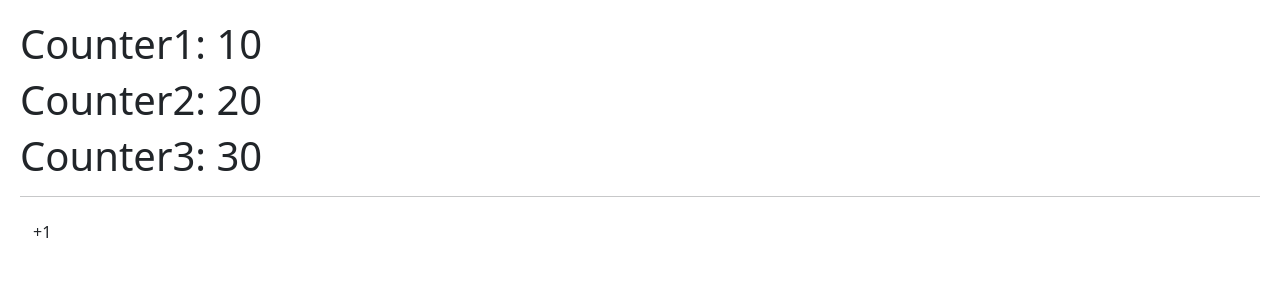
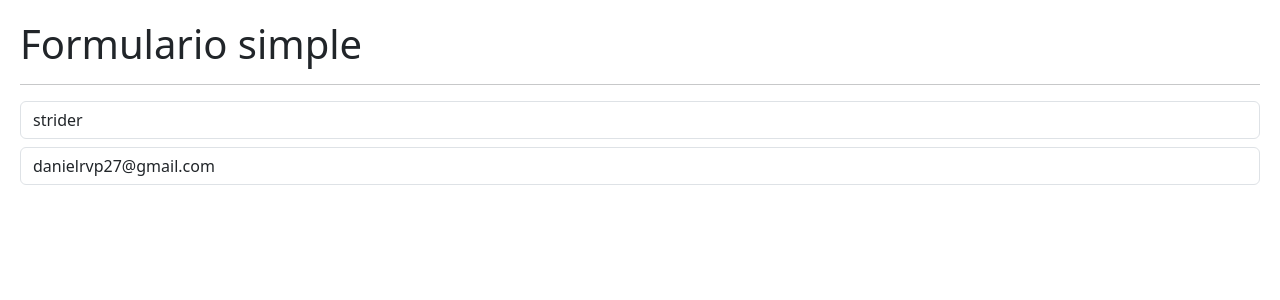
Before and after one commit to DanielVldz/React-C-S9-Gral-Hooks, a React (Vite) app: page / in a window 1280 px wide. Shown: the top 300 px of the page. Built offline with nearby package versions, Linux system fonts and the light colour scheme.

Commit message:
Creacion hook useCounter. uso useState, useEffect

```diff
--- /dev/null
+++ b/src/01-useState/CounterWithCustomHook.jsx
@@ -0,0 +1,15 @@
+import { useCounter } from "../hooks/useCounter"
+
+export const CounterWithCustomHook = () => {
+
+    const {counter, increment, decrement, reset} = useCounter();
+  return (
+    <>
+        <h1>Counter with Hook: {counter}</h1>
+        <hr/>
+        <button className="btn btn-primary" onClick={() => increment(2)}>+1</button>
+        <button className="btn btn-primary" onClick={reset}>Reset</button>
+        <button className="btn btn-primary" onClick={() => decrement(2)}>-1</button>
+    </>
+  )
+}
--- /dev/null
+++ b/src/03-useEffect/SimpleForm.jsx
@@ -0,0 +1,48 @@
+import { useEffect, useState } from "react"
+
+export const SimpleForm = () => {
+
+    const [formState, setFormState] = useState({
+        username: 'strider',
+        email: 'danielrvp27@gmail.com'
+    });
+
+    const { username, email} = formState;
+
+    const onInputChange = ({target}) => {
+        const {name, value} = target;
+        setFormState({
+            ...formState,
+            [name]: value
+        })
+
+    }
+
+    useEffect(() => {
+        console.log('useEffect called!');
+    });
+
+  return (
+    <>
+        <h1>Formulario simple</h1>
+        <hr/>
+
+        <input
+            type="text"
+            className="form-control"
+            placeholder="Username"
+            name="username"
+            value={username}
+            onChange={onInputChange}
+        />
+        <input
+            type="email"
+            className="form-control mt-2"
+            placeholder="danielrvp27@gmail.com"
+            name="email"
+            value={email}
+            onChange={onInputChange}
+        />
+    </>
+  )
+}
--- a/src/main.jsx
+++ b/src/main.jsx
@@ -1,11 +1,13 @@
 import React from 'react'
 import ReactDOM from 'react-dom/client'
-import { CounterApp } from './01-useState/CounterApp'
+//import { CounterApp } from './01-useState/CounterApp'
+//import { CounterWithCustomHook } from './01-useState/CounterWithCustomHook'
+import { SimpleForm } from './03-useEffect/SimpleForm'
 // import { HooksApp } from './HooksApp'
 import './index.css'
 
 ReactDOM.createRoot(document.getElementById('root')).render(
   <React.StrictMode>
-    <CounterApp />
+    <SimpleForm />
   </React.StrictMode>,
 )
```
Also changed, not shown: src/hooks/useCounter.js (added, +23 -0 lines), src/HooksApp.jsx (line endings or trailing spaces).
